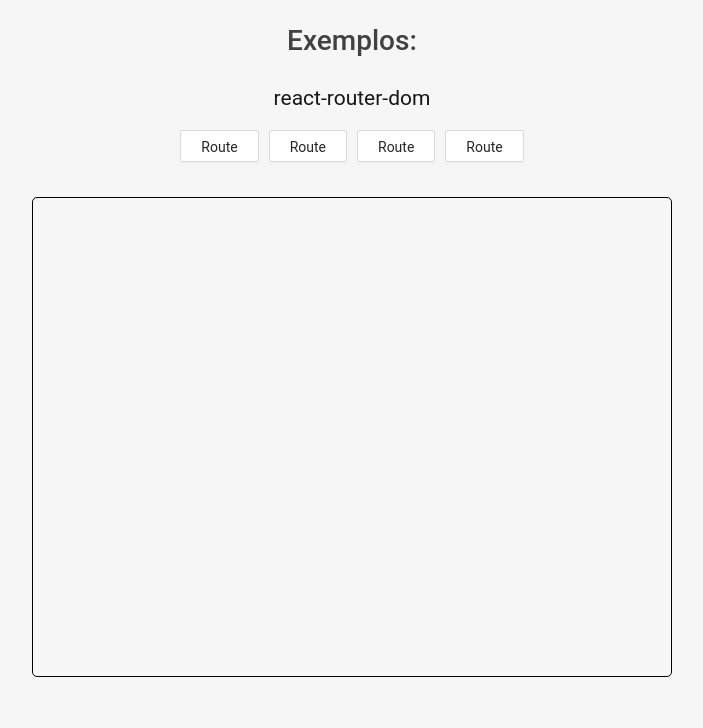
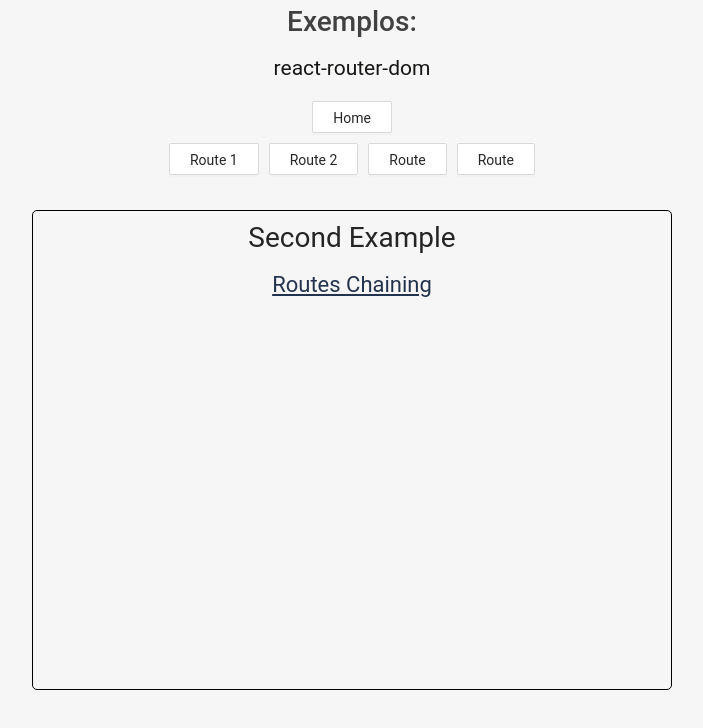
Before and after one commit to otavioadcp/react-router-examples, a React (Create React App) app: page /secondExample in a window 1280 px wide. Shown: the top 728 px of the page, without its empty margins (288-991 px from the left). Built offline with nearby package versions, Linux system fonts and the light colour scheme.

Commit message:
init second page

```diff
--- a/src/App.css
+++ b/src/App.css
@@ -20,3 +20,24 @@
   padding: 5px 20px;
   margin: 5px;
 }
+
+h1 {
+  color: green;
+  margin-bottom: 0.5rem !important;
+  margin-top: 0 !important;
+}
+
+.NotFound {
+  color: red;
+}
+
+p {
+  font-size: 28px;
+  margin-bottom: 0.5rem;
+}
+
+p + p {
+  font-size: 22px;
+  color: #24334d;
+  text-decoration: underline;
+}
--- a/src/App.js
+++ b/src/App.js
@@ -2,16 +2,15 @@
 import "./App.css";
 import "normalize.css";
 import { BrowserRouter as Router } from "react-router-dom";
-import ContainerPage from "./components/ContainerPage";
+import RoutesPage from "./components/RoutesPage";
 
 function App() {
   return (
     <div className="App">
       <h1 className="pageTitle"> Exemplos:</h1>
       <h2 className="pageSubtitle">react-router-dom</h2>
-
       <Router>
-        <ContainerPage />
+        <RoutesPage />
       </Router>
     </div>
   );
--- a/src/components/ContainerPage.js
+++ /dev/null
@@ -1,34 +0,0 @@
-import React from "react";
-import "./ContainerPage.css";
-import { Route } from "react-router-dom";
-import FirstExample from "./FirstExample";
-import { useHistory } from "react-router-dom";
-import { Button } from "antd";
-
-export default function ContainerPage() {
-  let history = useHistory();
-
-  const handleClick = (url) => {
-    history.push(url);
-  };
-  return (
-    <>
-      <Button
-        className="route-button"
-        onClick={() => handleClick("/firstExample")}
-      >
-        Route
-      </Button>
-      <Button className="route-button" onClick={() => handleClick("/")}>
-        Route
-      </Button>
-      <Button className="route-button">Route</Button>
-      <Button className="route-button ">Route</Button>
-      <div className="containerPage">
-        <Route exact path="/firstExample">
-          <FirstExample />
-        </Route>
-      </div>
-    </>
-  );
-}
--- a/src/components/FirstExample.js
+++ /dev/null
@@ -1,15 +0,0 @@
-import React from "react";
-export default function FirstExample() {
-  return (
-    <div
-      style={{
-        backgroundColor: "red",
-        height: "100%",
-        width: "100%",
-      }}
-    >
-      {" "}
-      EAE MERMAO
-    </div>
-  );
-}
--- /dev/null
+++ b/src/components/Pages/FirstExample.js
@@ -0,0 +1,12 @@
+import React from "react";
+import "./Styles.css";
+
+export default function FirstExample() {
+  return (
+    <div className="Page">
+      {" "}
+      <h1> Ok!</h1>
+      <p> First Example</p>
+    </div>
+  );
+}
--- /dev/null
+++ b/src/components/Pages/HomePage.js
@@ -0,0 +1,10 @@
+import React from "react";
+import "./Styles.css";
+
+export default function HomePage() {
+  return (
+    <div className="Page">
+      <p> Home Page</p>
+    </div>
+  );
+}
--- /dev/null
+++ b/src/components/Pages/NotFound.js
@@ -0,0 +1,9 @@
+import React from "react";
+
+export default function NotFound() {
+  return (
+    <div>
+      <h1 className="NotFound">404 - Not Found</h1>
+    </div>
+  );
+}
--- /dev/null
+++ b/src/components/Pages/SecondExample.js
@@ -0,0 +1,28 @@
+import React from "react";
+import "./Styles.css";
+import { Route, useHistory, Switch } from "react-router-dom";
+import { Button } from "antd";
+const posts = [
+  {
+    id: 1,
+    title: "React Docs",
+    description:
+      "Lorem ipsum dolor sit amet, consectetur adipiscing elit. Morbi diam orci, imperdiet non posuere sed, scelerisque suscipit velit. Vivamus porttitor nisl sem, ac dignissim lacus pulvinar in.",
+    link: "https://pt-br.reactjs.org/",
+  },
+];
+
+export default function HomePage() {
+  return (
+    <div className="Page">
+      <p> Second Example </p>
+      <p> Routes Chaining </p>
+
+      <ul>
+        {/* {posts.map((post) => {
+          return <span>{post.title}</span>;
+        })} */}
+      </ul>
+    </div>
+  );
+}
--- /dev/null
+++ b/src/components/Pages/Styles.css
@@ -0,0 +1,4 @@
+.Page {
+  display: flex;
+  flex-direction: column;
+}
--- /dev/null
+++ b/src/components/Pages/index.js
@@ -0,0 +1,6 @@
+import HomePage from "./HomePage";
+import FirstExample from "./FirstExample";
+import SecondExample from "./SecondExample";
+import NotFound from "./NotFound";
+
+export { FirstExample, SecondExample, NotFound, HomePage };
--- a/src/components/ContainerPage.css
+++ b/src/components/RoutesPage.css
@@ -1,4 +1,4 @@
-.containerPage {
+.routesPage {
   display: flex;
   justify-content: center;
   margin: 30px auto;
--- /dev/null
+++ b/src/components/RoutesPage.js
@@ -0,0 +1,59 @@
+import React from "react";
+import "./RoutesPage.css";
+import { Route, useHistory, Switch } from "react-router-dom";
+import { Button } from "antd";
+import { NotFound, HomePage, SecondExample, FirstExample } from "./Pages";
+
+export default function RoutesPage() {
+  let history = useHistory();
+
+  const handleClick = (url) => {
+    history.push(url);
+  };
+  return (
+    <>
+      <div>
+        <Button className="route-button" onClick={() => handleClick("/")}>
+          Home
+        </Button>
+      </div>
+      <Button
+        className="route-button"
+        onClick={() => handleClick("/firstExample")}
+      >
+        Route 1
+      </Button>
+      <Button
+        className="route-button"
+        onClick={() => handleClick("/secondExample")}
+      >
+        Route 2
+      </Button>
+
+      <Button
+        className="route-button"
+        onClick={() => handleClick("/sdadadasdas")}
+      >
+        Route
+      </Button>
+      <Button className="route-button ">Route</Button>
+
+      <div className="routesPage">
+        <Switch>
+          <Route exact path="/">
+            <HomePage />
+          </Route>
+          <Route path="/firstExample">
+            <FirstExample />
+          </Route>
+          <Route path="/secondExample">
+            <SecondExample />
+          </Route>
+          <Route path="*">
+            <NotFound />
+          </Route>
+        </Switch>
+      </div>
+    </>
+  );
+}
```
